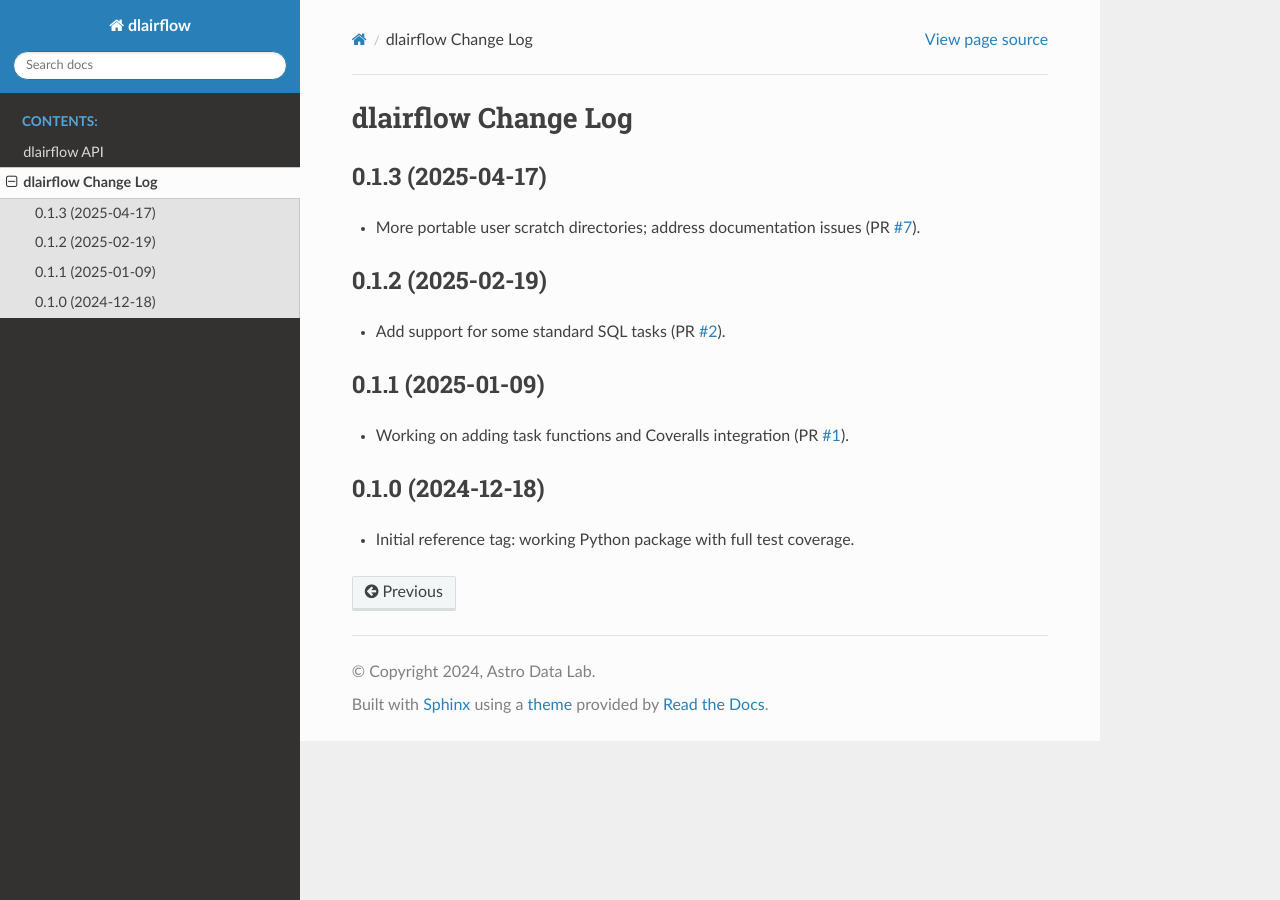
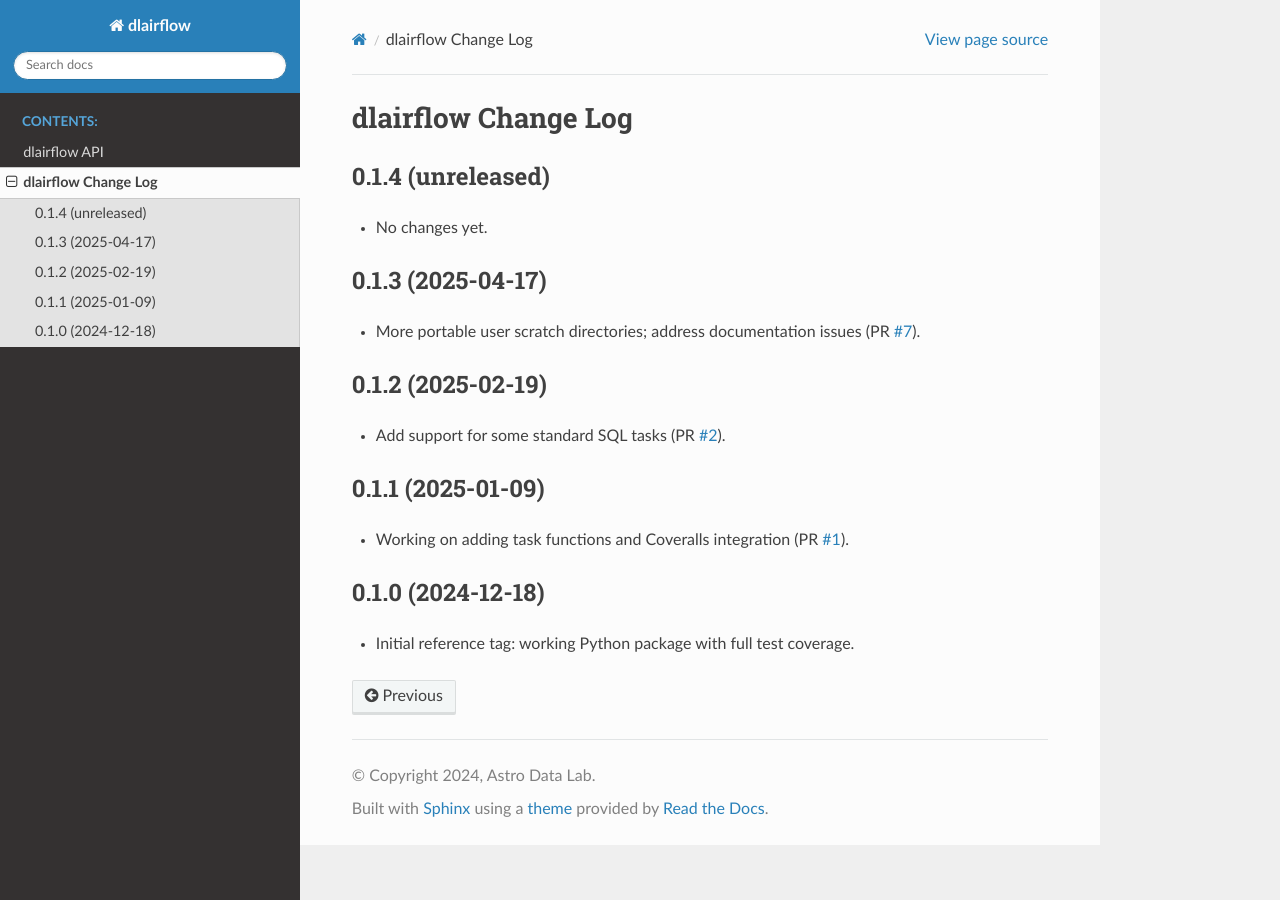
Before and after one commit to astro-datalab/dlairflow, a Sphinx documentation site: the page built from docs/changes.rst, in a window 1280 px wide. Built offline with Sphinx 7.4.7 and the Read the Docs theme 3.1.0, drawn with Linux system fonts in a browser that asks for light colours.

Commit message:
bump version after tag.

```diff
--- a/dlairflow/__init__.py
+++ b/dlairflow/__init__.py
@@ -9,4 +9,4 @@ Reusable code components for building `Apache Airflow®`_ DAGs.
 .. _`Apache Airflow®`: https://airflow.apache.org
 """
 
-__version__ = '0.1.3'
+__version__ = '0.1.4.dev58'
--- a/docs/changes.rst
+++ b/docs/changes.rst
@@ -1,6 +1,11 @@
 ====================
 dlairflow Change Log
 ====================
+
+0.1.4 (unreleased)
+------------------
+
+* No changes yet.
 
 0.1.3 (2025-04-17)
 ------------------
```
